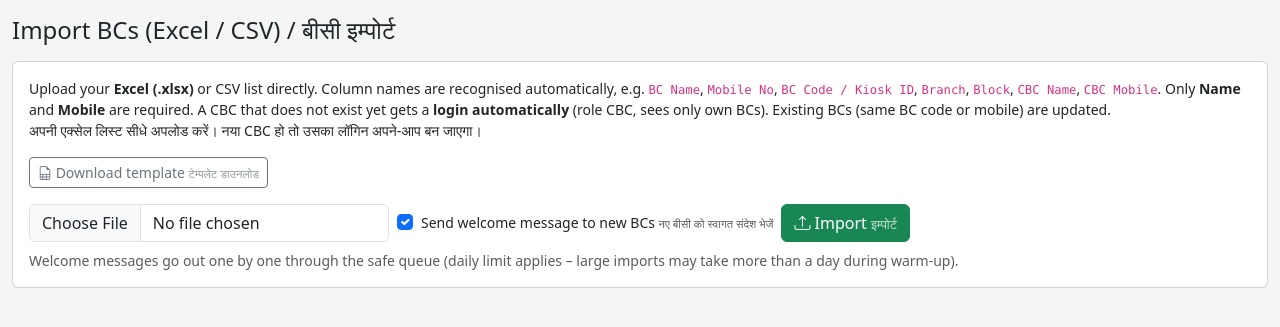
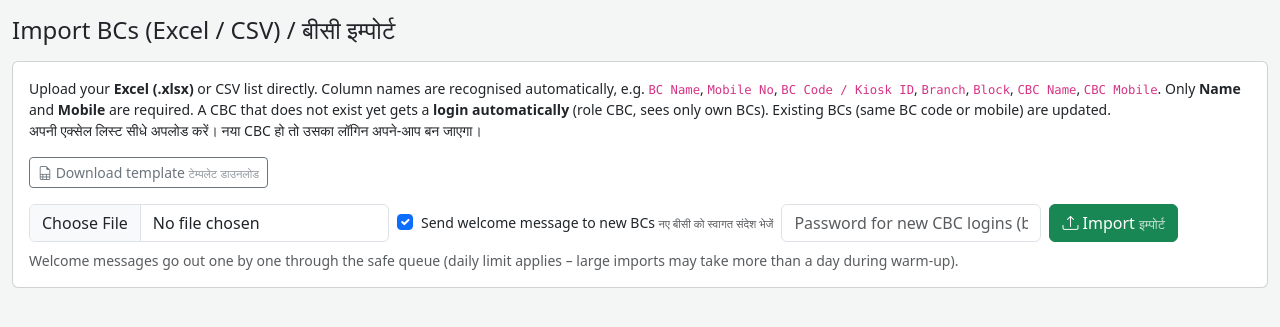
Before and after one commit to dhdhdh51/WhatsApp-api, a PHP site: page /bc_import.php in a window 1280 px wide. Shown: the part 100-427 px from the top of the page. Run offline with PHP 8.4, Linux system fonts and the light colour scheme; the visitor is signed in with stand-in values (Sample User, id 1); data comes from the database, SQL or seed files in the repository; tables that the repository leaves empty hold one stand-in row (values such as "Sample post").

Commit message:
Import: optional fixed password for auto-created CBC logins

```diff
--- a/public/bc_import.php
+++ b/public/bc_import.php
@@ -65,7 +65,7 @@ function import_field(string $h): ?string
 }
 
 /** Finds or creates a CBC login. Returns [id, ?generated-credentials]. */
-function import_cbc(string $name, ?string $phone, array &$cache): array
+function import_cbc(string $name, ?string $phone, array &$cache, string $fixedPass = ''): array
 {
     $key = mb_strtolower(trim($name));
     if (isset($cache[$key])) {
@@ -89,8 +89,8 @@ function import_cbc(string $name, ?string $phone, array &$cache): array
         $username = $base . $i;
     }
     $alphabet = 'abcdefghjkmnpqrstuvwxyzABCDEFGHJKMNPQRSTUVWXYZ23456789';
-    $pass = '';
-    for ($i = 0; $i < 10; $i++) {
+    $pass = $fixedPass;
+    for ($i = 0; $pass === '' || ($fixedPass === '' && $i < 10); $i++) {
         $pass .= $alphabet[random_int(0, strlen($alphabet) - 1)];
     }
     $id = DB::insert("INSERT INTO users (name, username, password_hash, role, phone, receive_summary, is_active) VALUES (?, ?, ?, 'cbc', ?, ?, 1)",
@@ -103,6 +103,11 @@ if ($_SERVER['REQUEST_METHOD'] === 'POST') {
     $f = $_FILES['csv'] ?? null;
     if (!$f || $f['error'] !== UPLOAD_ERR_OK || $f['size'] > 8 * 1024 * 1024) {
         flash('danger', 'Upload an Excel (.xlsx) or CSV file (max 8 MB) / एक्सेल या CSV फ़ाइल अपलोड करें');
+        redirect('/bc_import.php');
+    }
+    $fixedPass = (string) ($_POST['cbc_password'] ?? '');
+    if ($fixedPass !== '' && mb_strlen($fixedPass) < 8) {
+        flash('danger', 'CBC password must be at least 8 characters / पासवर्ड कम से कम 8 अक्षर');
         redirect('/bc_import.php');
     }
     try {
@@ -182,7 +187,7 @@ if ($_SERVER['REQUEST_METHOD'] === 'POST') {
         }
         $cbcId = null;
         if (($row['cbc'] ?? '') !== '') {
-            [$cbcId, $creds] = import_cbc($row['cbc'], Phone::normalize($row['cbc_phone'] ?? ''), $cbcCache);
+            [$cbcId, $creds] = import_cbc($row['cbc'], Phone::normalize($row['cbc_phone'] ?? ''), $cbcCache, $fixedPass);
             if ($creds) {
                 $result['cbc_new'][] = $creds;
             }
@@ -244,6 +249,8 @@ View::header('Import BCs (Excel / CSV) / बीसी इम्पोर्ट',
     <input type="file" name="csv" accept=".xlsx,.csv,text/csv,application/vnd.openxmlformats-officedocument.spreadsheetml.sheet" class="form-control" style="max-width:360px" required>
     <div class="form-check align-self-center"><input class="form-check-input" type="checkbox" name="send_welcome" value="1" id="sw" checked>
       <label class="form-check-label small" for="sw"><?= L('Send welcome message to new BCs', 'नए बीसी को स्वागत संदेश भेजें') ?></label></div>
+    <input type="text" name="cbc_password" class="form-control" style="max-width:260px" minlength="8" maxlength="100" autocomplete="off"
+      placeholder="Password for new CBC logins (blank = random)">
     <button class="btn btn-success"><i class="bi bi-upload"></i> <?= L('Import', 'इम्पोर्ट') ?></button>
   </form>
   <p class="small text-muted mt-2 mb-0">Welcome messages go out one by one through the safe queue (daily limit applies – large imports may take more than a day during warm-up).</p>
```
